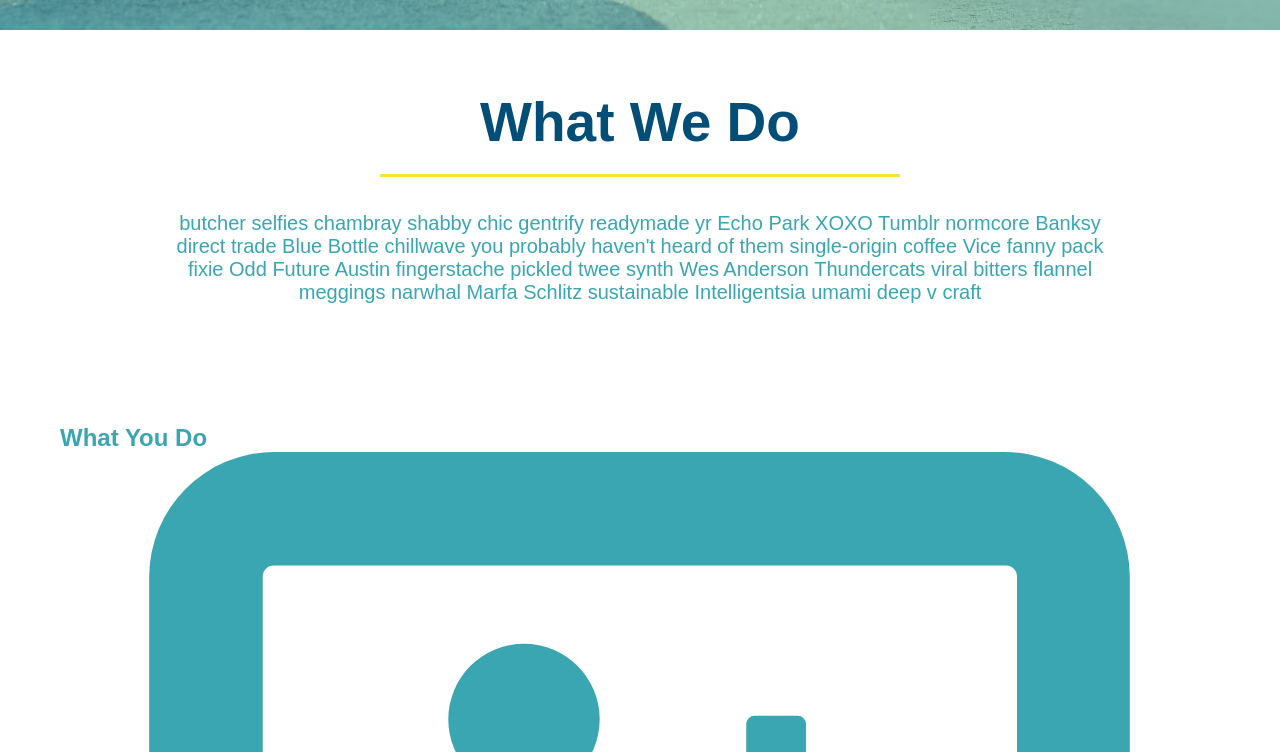
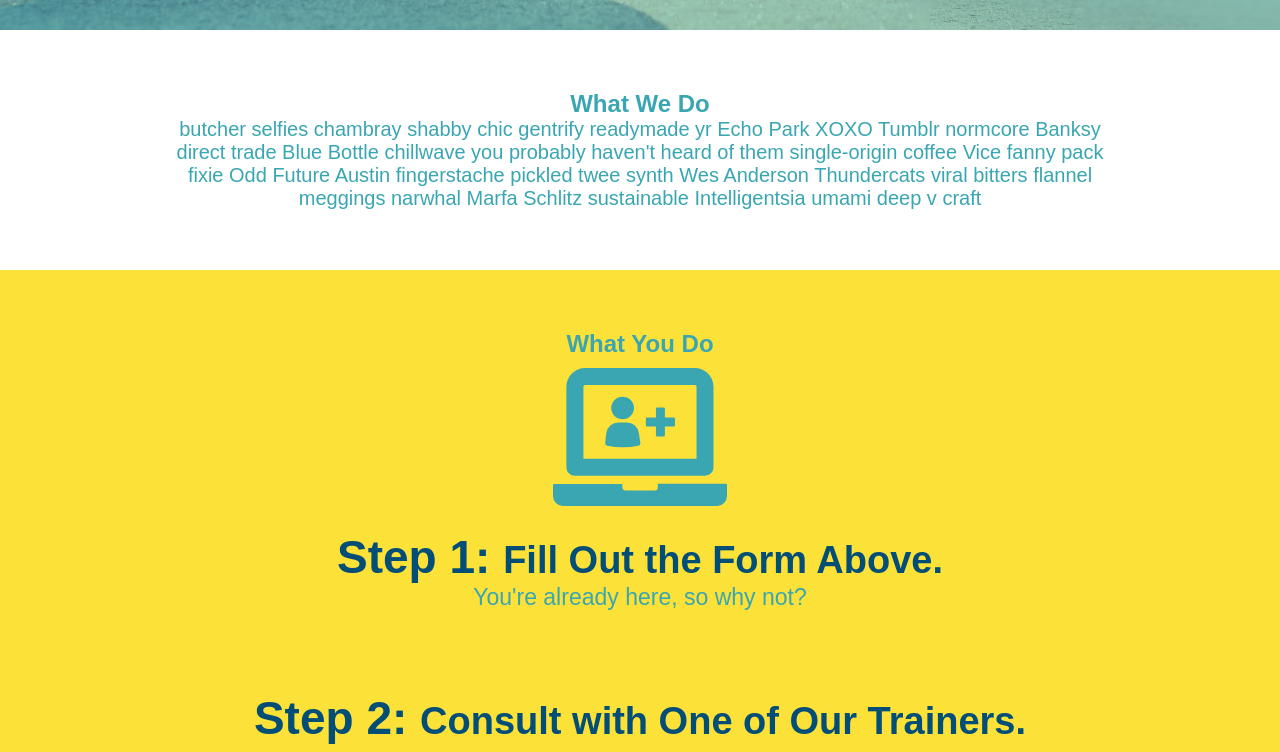
Before and after one commit to btlynch85/run-buddy, a plain HTML site: page index.html in a window 1280 px wide. Shown: the part 652-1404 px from the top of the page. Drawn offline with Linux system fonts and the light colour scheme.

Commit message:
style what you do section

```diff
--- a/assets/css/style.css
+++ b/assets/css/style.css
@@ -105,11 +105,7 @@
 }
 /* Hero Style End */
 
-.intro {
-    text-align: center;
-}
-
-.intro h2 {
+.section-title{
     font-size: 55px;
     color: #024e76;
     margin-bottom: 35px;
@@ -117,6 +113,15 @@
     border-bottom: 3px solid;
     border-color: #fce138;
     display: inline-block;
+}
+.primary-border {
+    border-color: #fce138;
+}
+.secondary-border {
+    border-color: #39a6b2;
+}
+.intro {
+    text-align: center;
 }
 
 .intro p {
@@ -126,3 +131,26 @@
     font-size: 20px;
     margin: 0 auto;
 }
+.steps {
+    text-align: center;
+    background: #fce138;
+}
+.steps div {
+    margin-bottom: 80px;
+}
+.steps img {
+    width: 15%;
+    margin: 10px 0;
+}
+.steps h3 {
+    color: #024e76;
+    font-size: 46px;
+    margin-top: 10px;
+}
+.steps p {
+    color: #39a6b2;
+    font-size: 23px;
+}
+.steps span {
+    font-size: 38px;
+}
--- a/index.html
+++ b/index.html
@@ -68,7 +68,7 @@
 
         <!-- "what we do" section -->
         <section id="what-we-do" class="intro">
-            <h2>What We Do</h2>
+            <h2 class="section title primary border">What We Do</h2>
             <p>
                 butcher selfies chambray shabby chic gentrify readymade yr Echo Park XOXO Tumblr normcore Banksy direct trade Blue Bottle chillwave you probably haven't heard of them single-origin coffee Vice fanny pack fixie Odd Future Austin fingerstache pickled twee synth Wes Anderson Thundercats viral bitters flannel meggings narwhal Marfa Schlitz sustainable Intelligentsia umami deep v craft
 
@@ -76,29 +76,29 @@
         </section>
 
         <!-- "what you do" section-->
-        <section id="what-you-do">
-            <h2>What You Do</h2>
+        <section id="what-you-do" class="steps">
+            <h2 class="section title secondary border">What You Do</h2>
 
             <div>
                 <img src="assets/images/01-04-svgs/step-1.svg" alt="" />
-                <h3> Step 1: Fill Out the Form Above.</h3>
+                <h3> Step 1: <span>Fill Out the Form Above.</span></h3>
                 <p>You're already here, so why not?</p>
             </div>
 
             <div>
-                <h3>Step 2: Consult with One of Our Trainers.</h3>
+                <h3>Step 2: <span>Consult with One of Our Trainers.</span></h3>
                 <img src="assets/images/01-04-svgs/step-2.svg" alt="" />
                 <p>Are you here to build muscle, lose weight, or just feel good?</p>
             </div>
 
             <div>
-                <h3>Step 3: Get Running.</h3>
+                <h3>Step 3: <span>Get Running.</span></h3>
                 <img src="assets/images/01-04-svgs/step-3.svg" alt="" />
                 <p>Hit the ground running (literally) once your trainer lays out your plan</p>
             </div>
 
             <div>
-                <h3>Step 4: See Results.</h3>
+                <h3>Step 4: <span>See Results.</span></h3>
                 <img src="assets/images/01-04-svgs/step-4.svg" alt="" />
                 <p>Bi-weekly checkins with your trainer will keep you focused.</p>
             </div>
```
